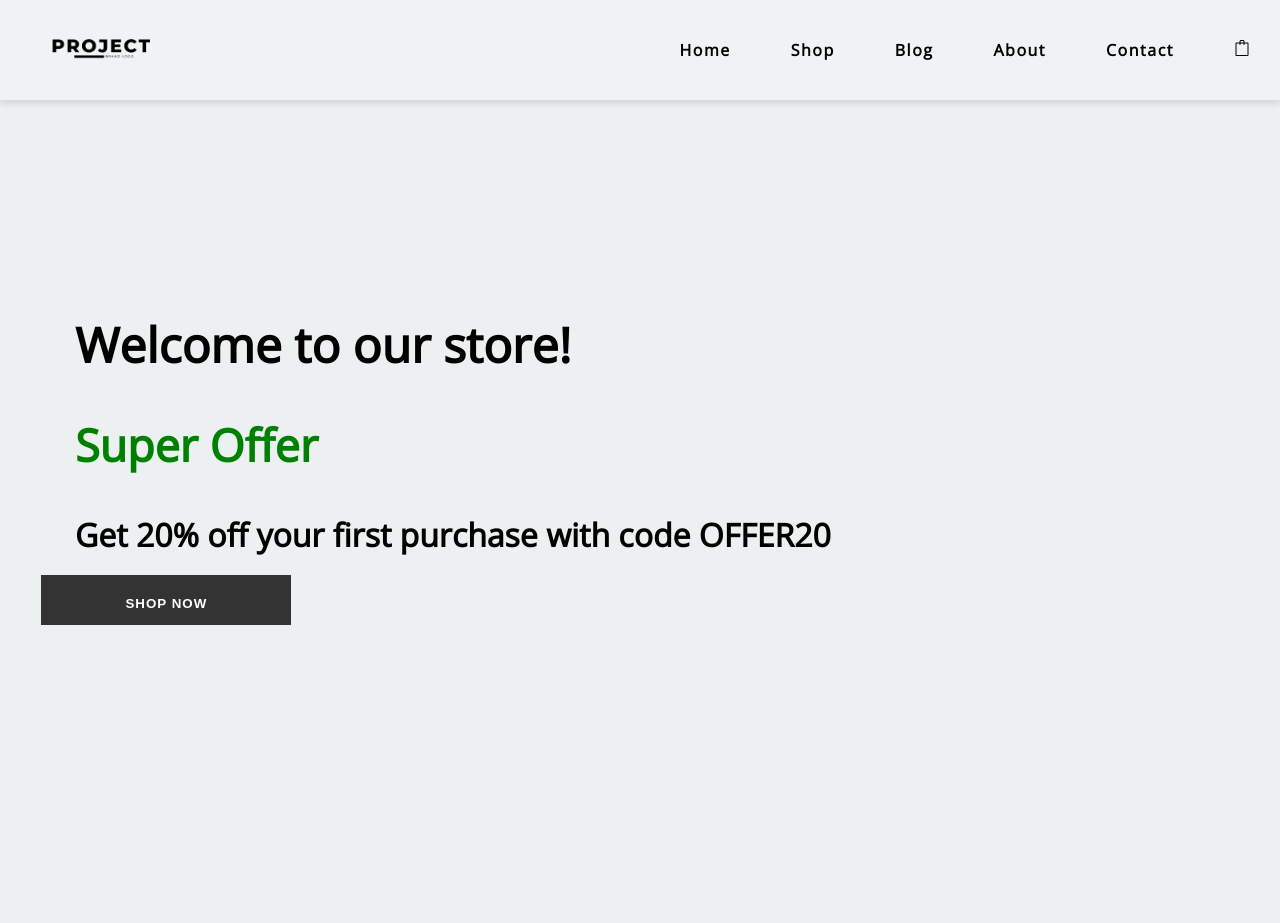
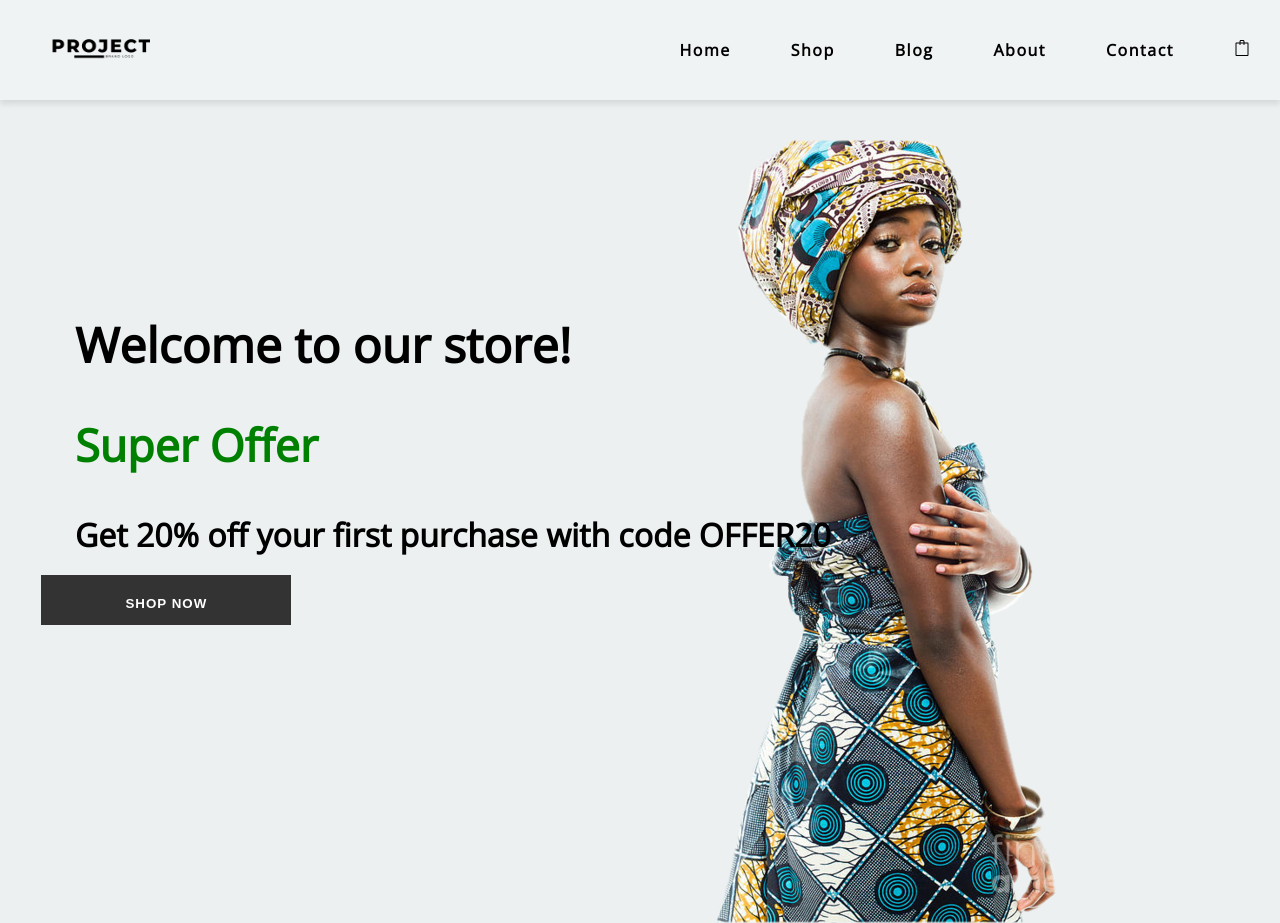
Before and after one commit to kechillosh/secondp, a React (Create React App) app: page / in a window 1280 px wide. Before the commit the page ends 800 px from the top, so only its background shows below. Built offline with nearby package versions, Linux system fonts and the light colour scheme.

Commit message:
added photo

```diff
--- a/src/Components/Home.js
+++ b/src/Components/Home.js
@@ -1,9 +1,11 @@
 import React from "react";
 import "../styles/Home.css";
+import Model from "../assets/favpng_fashion-model-african-american-fashion-design.png";
 
 function Home() {
   return (
     <div className="Home">
+      <img src={Model} />
       <div className="offer">
         <h1>Welcome to our store!</h1>
         <h2>Super Offer</h2>
--- a/src/styles/Home.css
+++ b/src/styles/Home.css
@@ -83,3 +83,9 @@ button:hover + .icon {
   left: 13%;
   transform: translate(-50%, -50%);
 }
+
+.Home img {
+  float: right;
+  margin-top: 5vh;
+  margin-right: 10vw;
+}
```
Also changed, not shown: src/assets/favpng_fashion-model-african-american-fashion-design.png (added).
